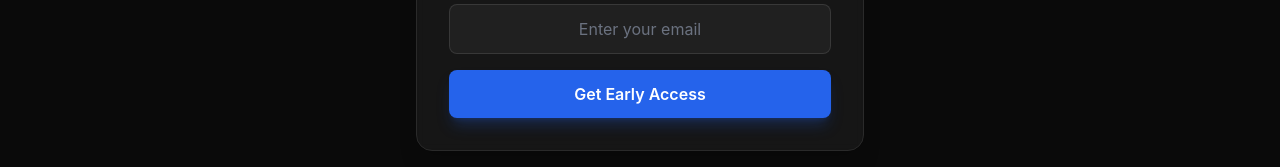
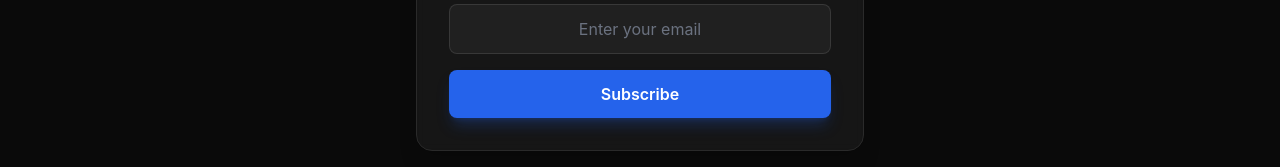
Before and after one commit to palettes-and-hues/palettes-landing, a React (Vite) app: page / in a window 1280 px wide. Shown: the part 2590-2757 px from the top of the page. Built offline with nearby package versions, Linux system fonts and the light colour scheme.

Commit message:
Add final changes

```diff
--- a/src/components/WhyChoose.tsx
+++ b/src/components/WhyChoose.tsx
@@ -216,7 +216,7 @@ const WhyChoose: React.FC = () => {
               whileTap={{ scale: 0.95 }}
               disabled={isSubmitting}
             >
-              {isSubmitting ? 'Subscribing...' : 'Get Early Access'}
+              {isSubmitting ? 'Subscribing...' : 'Subscribe'}
             </motion.button>
           </form>
           {submitStatus === 'success' && (
```
